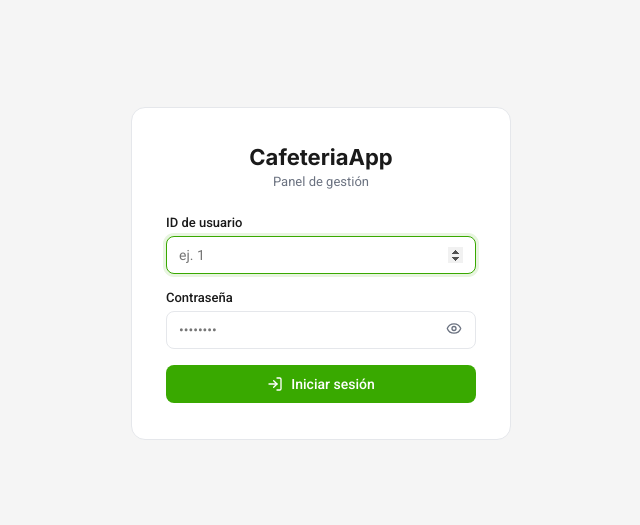
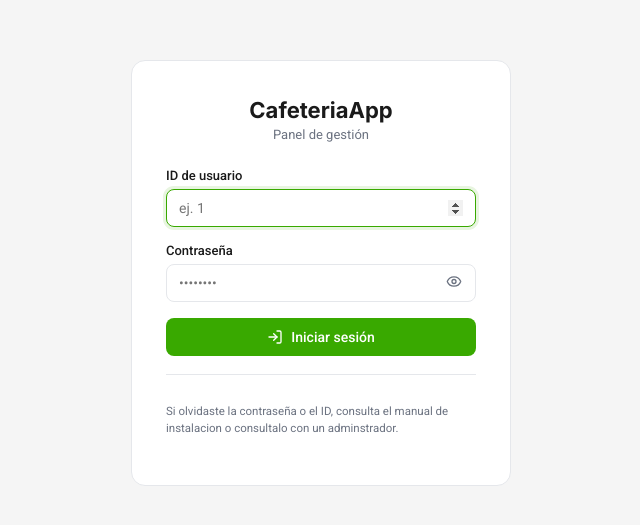
Before and after one commit to Yeiner456/proyecto-ventas, a React app in the folder frontend/: page /login in a window 1280 px wide. Shown: the part 127-652 px from the top of the page, without its empty margins (319-959 px from the left). Built offline with nearby package versions, Linux system fonts and the light colour scheme; the HTML template or start-up script is replaced by a standard one.

Commit message:
correccion del mensaje del login otra vez

```diff
--- a/frontend/src/views/LoginView.jsx
+++ b/frontend/src/views/LoginView.jsx
@@ -111,6 +111,10 @@ export default function LoginView() {
             {enviando ? "Ingresando..." : "Iniciar sesión"}
           </button>
         </form>
+
+        <div className="login-help">
+          <p>Si olvidaste la contraseña o el ID, consulta el manual de instalacion o consultalo con un adminstrador.</p>
+        </div>
       </div>
     </div>
   );
```
